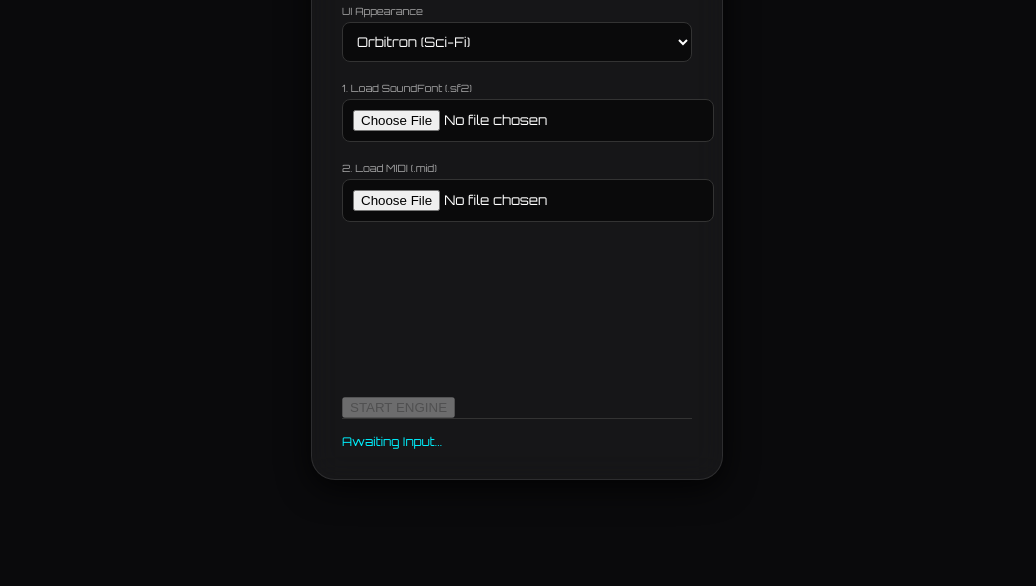
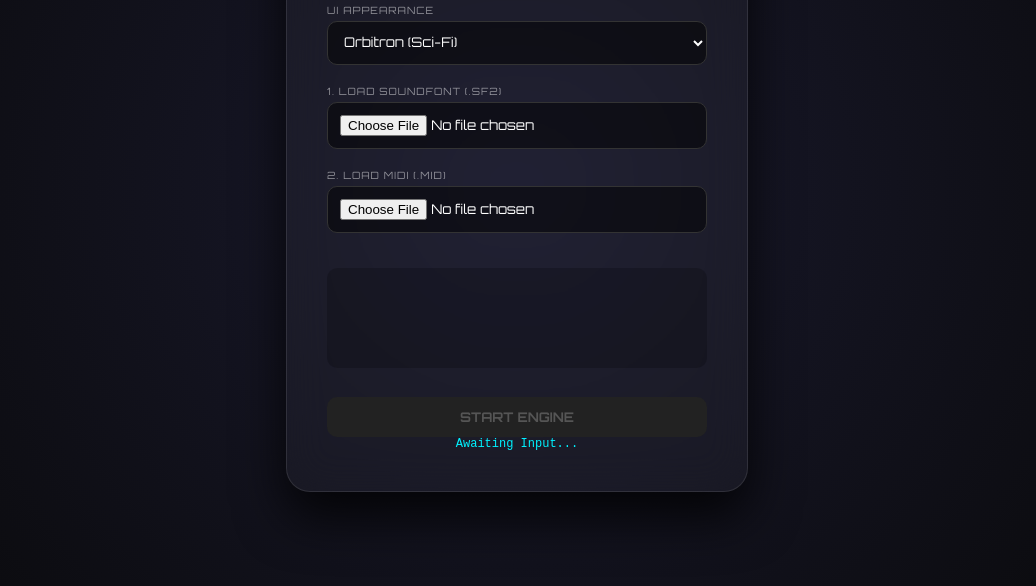
Before and after one commit to HACKERXXTHEROBLOXX21/midi-soundfont-players-2026-but-what-cost, a plain HTML site: page index.html in a window 1280 px wide. Shown: the part 214-800 px from the top of the page, without its empty margins (123-1159 px from the left). Drawn offline with Linux system fonts and the light colour scheme.

Commit message:
Update style.css

```diff
--- a/css/style.css
+++ b/css/style.css
@@ -1,47 +1,66 @@
 :root {
     --primary: #00f2ff;
     --bg: #0a0a0c;
-    --panel: rgba(255, 255, 255, 0.05);
+    --panel: rgba(255, 255, 255, 0.03);
     --font-main: 'Orbitron', sans-serif;
 }
 
 body {
     margin: 0;
     background: var(--bg);
+    background-image: radial-gradient(circle at center, #1a1a2e 0%, #0a0a0c 100%);
     color: white;
     font-family: var(--font-main);
     display: flex;
     justify-content: center;
     align-items: center;
     min-height: 100vh;
+    overflow: hidden;
 }
 
 .glass-panel {
     background: var(--panel);
-    backdrop-filter: blur(15px);
+    backdrop-filter: blur(20px);
     border: 1px solid rgba(255, 255, 255, 0.1);
     border-radius: 24px;
-    padding: 30px;
-    width: 350px;
-    box-shadow: 0 8px 32px 0 rgba(0, 0, 0, 0.8);
+    padding: 40px;
+    width: 380px;
+    text-align: center;
+    box-shadow: 0 25px 50px rgba(0,0,0,0.8);
+    transition: transform 0.05s ease-out; /* Required for Bass Shake */
 }
 
 .control-group { margin-bottom: 20px; text-align: left; }
-label { display: block; font-size: 10px; margin-bottom: 5px; opacity: 0.6; }
+label { display: block; font-size: 10px; opacity: 0.5; margin-bottom: 5px; text-transform: uppercase; letter-spacing: 1px; }
 
-select, input {
+select, input, button {
     width: 100%;
     background: rgba(0,0,0,0.5);
     border: 1px solid #333;
     color: white;
-    padding: 10px;
-    border-radius: 8px;
+    padding: 12px;
+    border-radius: 10px;
     font-family: inherit;
+    box-sizing: border-box;
 }
 
-.status-bar {
-    font-size: 12px;
-    color: var(--primary);
-    border-top: 1px solid #333;
-    padding-top: 15px;
+button {
+    background: var(--primary);
+    color: #000;
+    font-weight: bold;
+    border: none;
+    cursor: pointer;
+    margin-top: 10px;
 }
+
+button:disabled { background: #222; color: #555; cursor: not-allowed; }
+
+#visualizer {
+    width: 100%;
+    height: 100px;
+    background: rgba(0,0,0,0.2);
+    border-radius: 10px;
+    margin: 15px 0;
+}
+
+.status-bar { font-size: 12px; color: var(--primary); font-family: monospace; }
```
